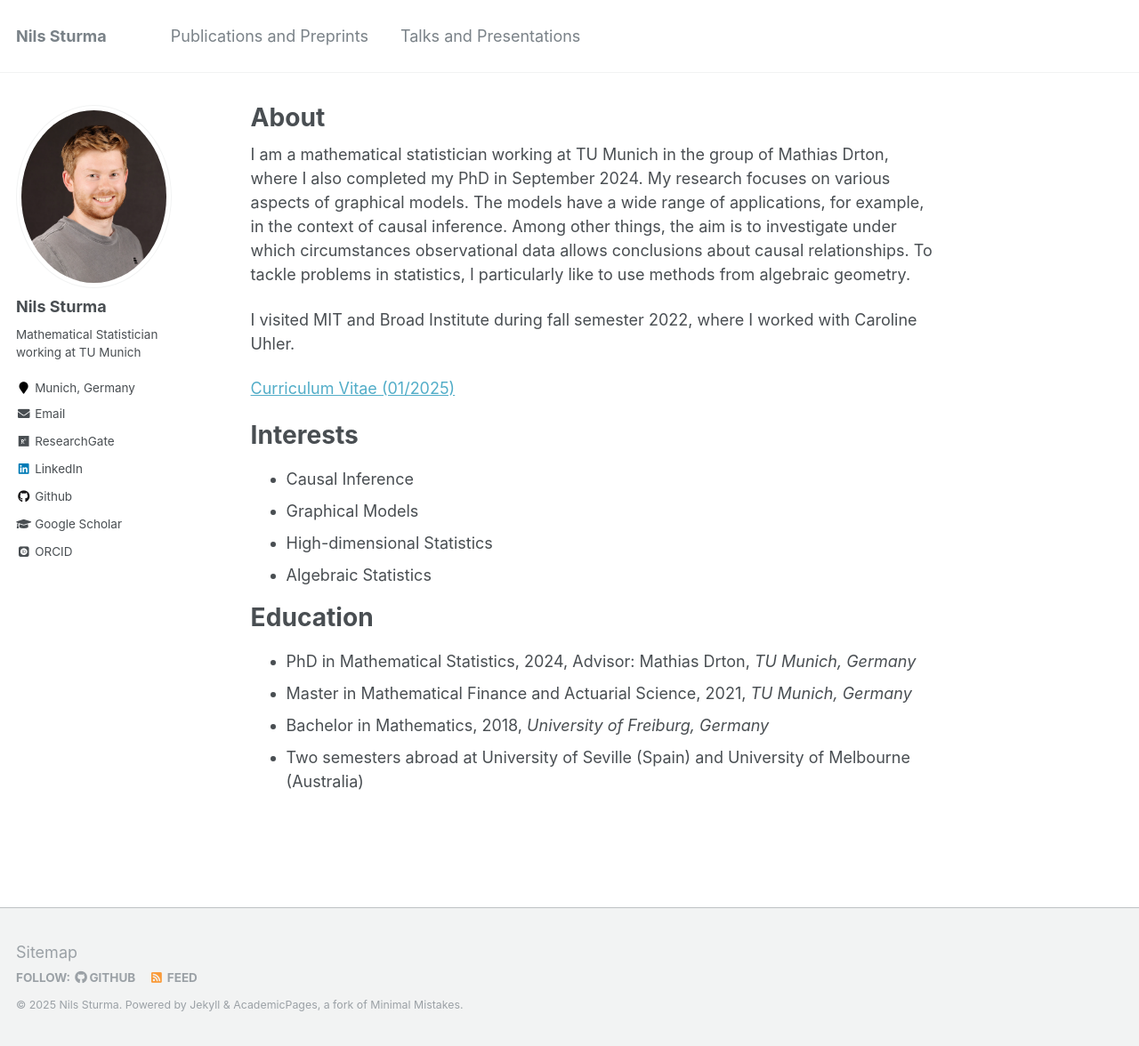
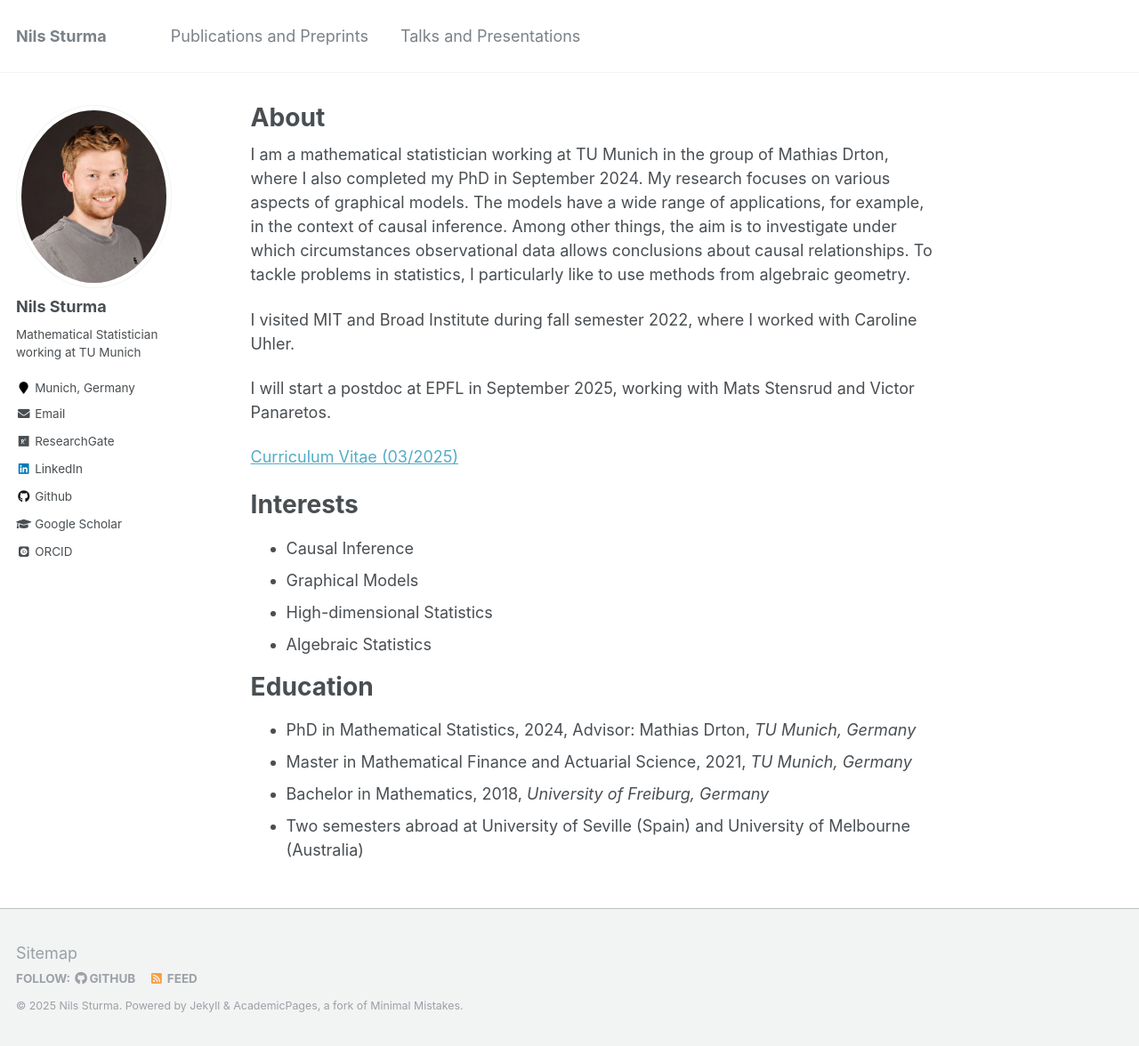
Before and after one commit to NilsSturma/nilssturma.github.io, a Jekyll site: the page built from _pages/about.md, in a window 1280 px wide and 1176 px high. Shown: the whole window at 89% size. Built offline with Jekyll 4.4.1, drawn with Linux system fonts in a browser that asks for light colours; some web fonts are replaced.

Commit message:
updated cv

```diff
--- a/_pages/about.md
+++ b/_pages/about.md
@@ -12,7 +12,9 @@ I am a mathematical statistician working at TU Munich in the group of Mathias Dr
 
 I visited MIT and Broad Institute during fall semester 2022, where I worked with Caroline Uhler.
 
-[Curriculum Vitae (01/2025)](https://nilssturma.github.io/files/cv.pdf)
+I will start a postdoc at EPFL in September 2025, working with Mats Stensrud and Victor Panaretos.
+
+[Curriculum Vitae (03/2025)](https://nilssturma.github.io/files/cv.pdf)
 
 Interests
 ======
```
Also changed, not shown: _pages/talks.md (+4 -0 lines), 2 other files.
